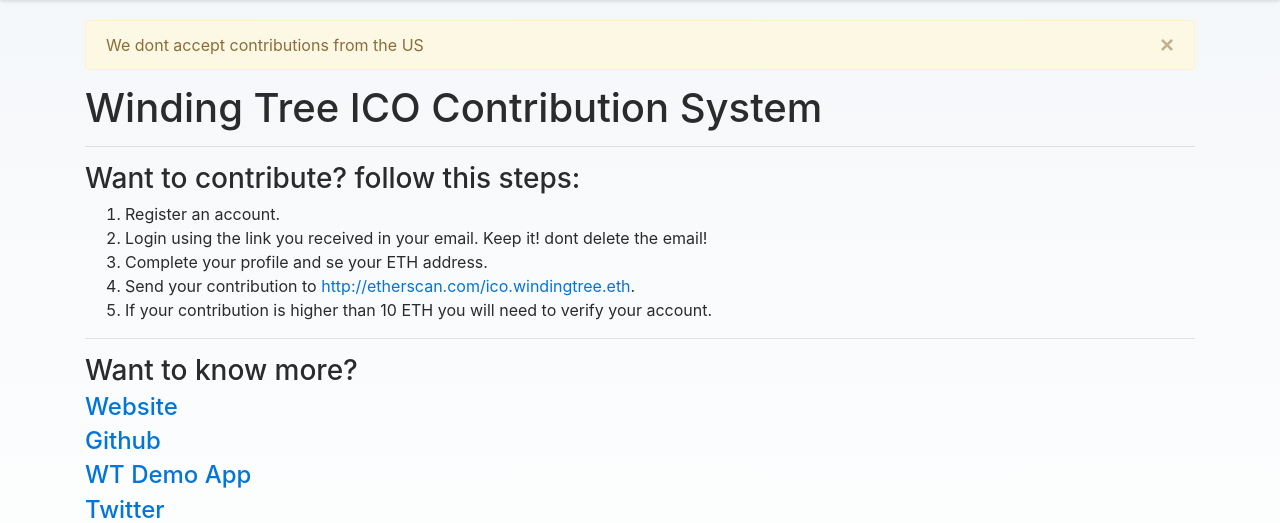
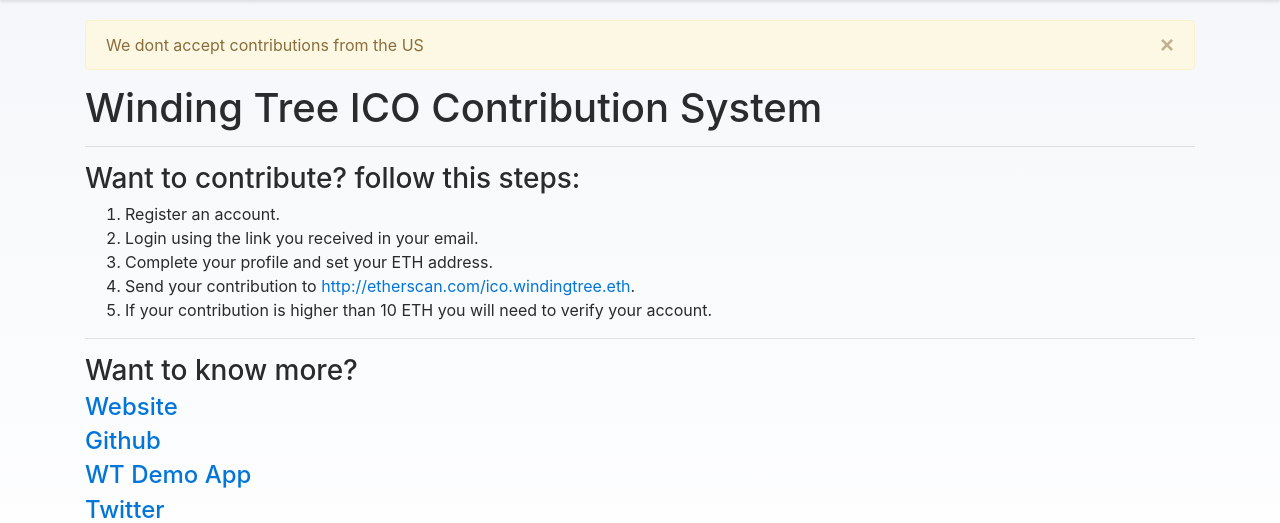
Before and after one commit to windingtree/wt-accounts, a Django app: template accounts/templates/accounts/home.html in a window 1280 px wide. Shown: the part 98-621 px from the top of the page. Run offline with Django 3.2, Linux system fonts and the light colour scheme; the template is opened without the code that fills it, so the values that code supplies are empty; some libraries are stand-ins or nearby versions.

Commit message:
fix home instructions

```diff
--- a/accounts/templates/accounts/home.html
+++ b/accounts/templates/accounts/home.html
@@ -19,8 +19,8 @@
   <h3>Want to contribute? follow this steps:</h3>
   <ol>
     <li>Register an account.</li>
-    <li>Login using the link you received in your email. Keep it! dont delete the email!</li>
-    <li>Complete your profile and se your ETH address.</li>
+    <li>Login using the link you received in your email.</li>
+    <li>Complete your profile and set your ETH address.</li>
     <li>Send your contribution to <a href="http://etherscan.com/ico.windingtree.eth">http://etherscan.com/ico.windingtree.eth</a>.</li>
     <li>If your contribution is higher than 10 ETH you will need to verify your account.</li>
   </ol>
```
